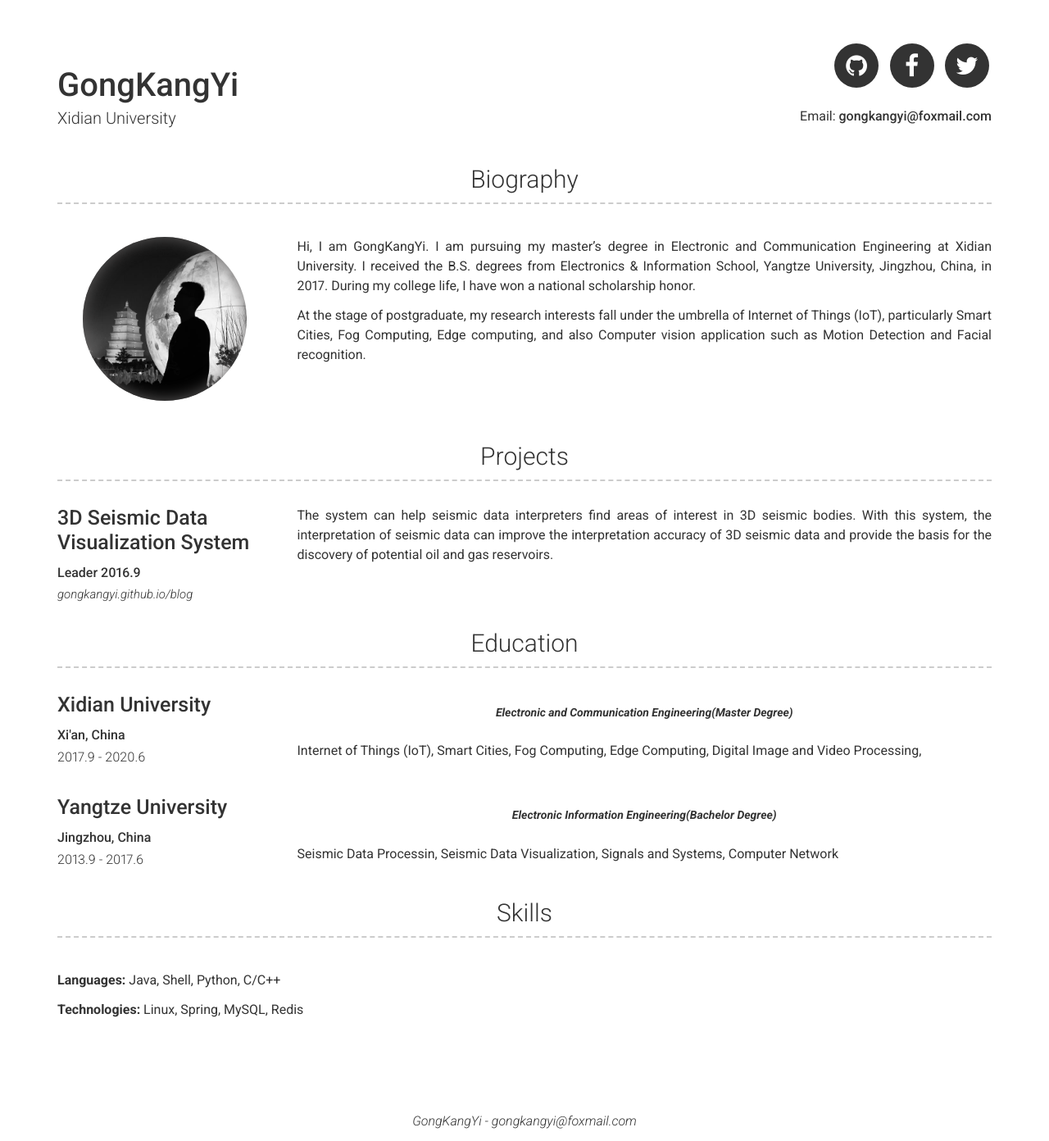
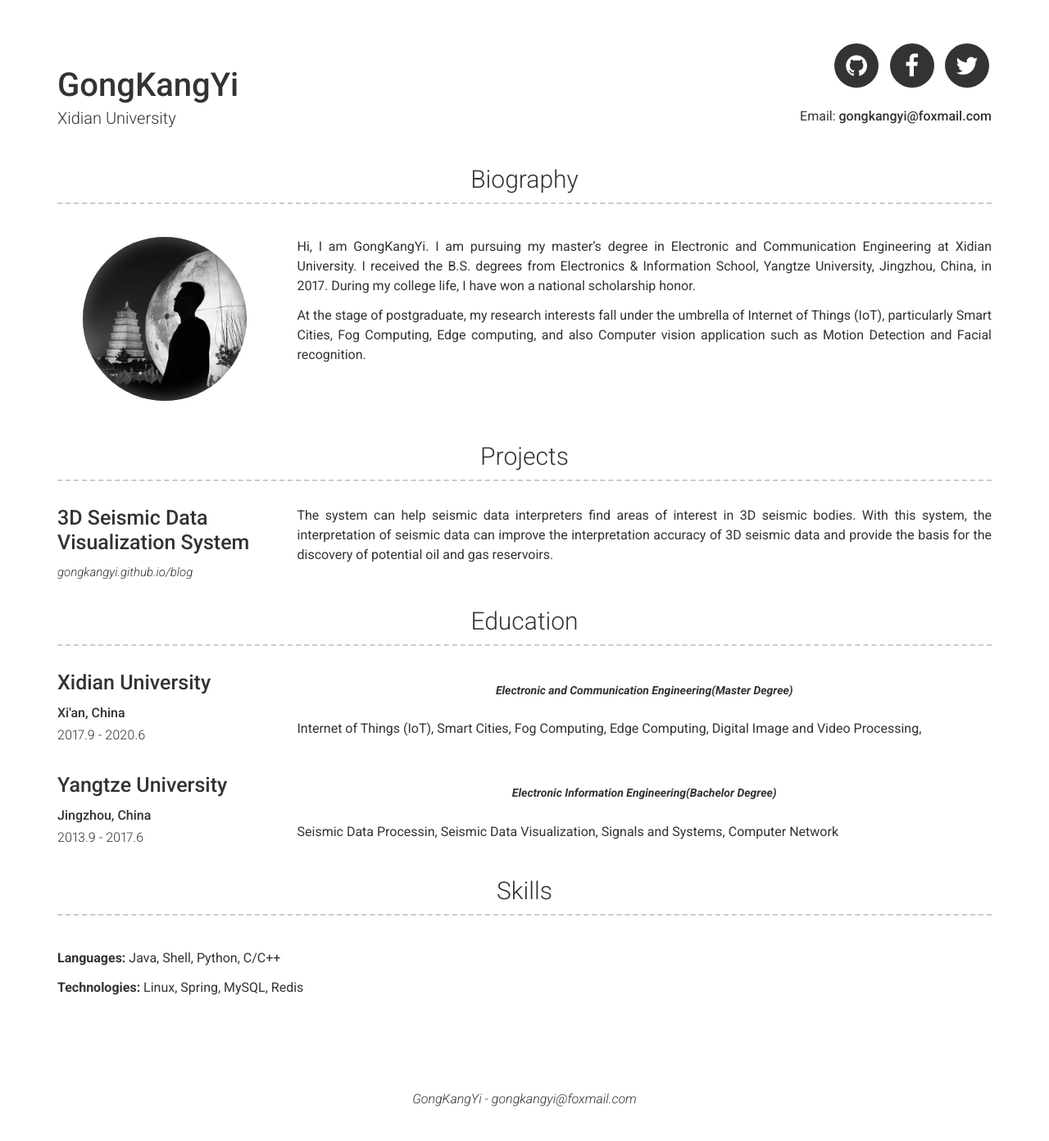
Before and after one commit to gongkangyi/gongkangyi.github.io, a Jekyll site: the page built from index.md, in a window 1280 px wide. Shown: the whole page at 82% size. Built offline with Jekyll 4.4.1, drawn with Linux system fonts in a browser that asks for light colours; after the commit the page ends 1365 px from its top, so only the background shows below that.

Commit message:
Update projects.html

```diff
--- a/_includes/projects.html
+++ b/_includes/projects.html
@@ -4,7 +4,6 @@
     <div class="row clearfix project">
       <div class="col-xs-12 col-sm-4 col-md-3 col-print-12 left-column">
         <h4>{{ project.name }}</h4>
-        <p><b>Leader 2016.9</b></p>
         {%- if project.link -%}
           {% include a.html href=project.link class="project-link" %}{{ project.link }}</a>
         {%- endif -%}
```
